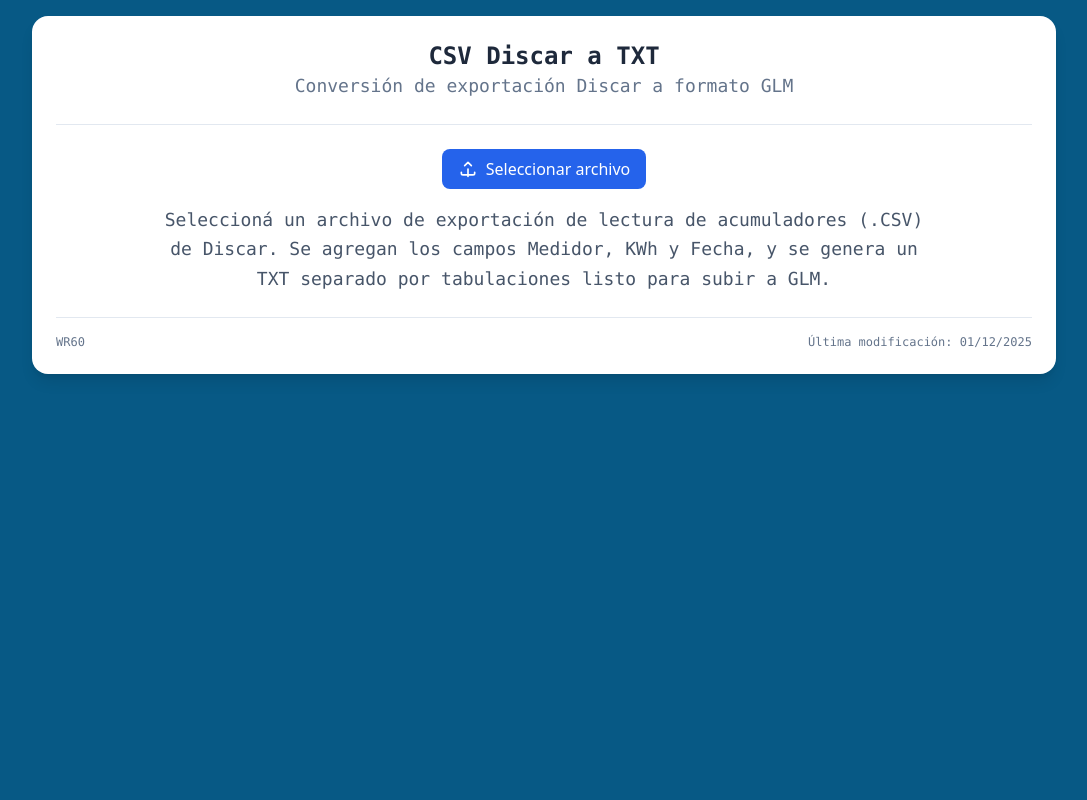
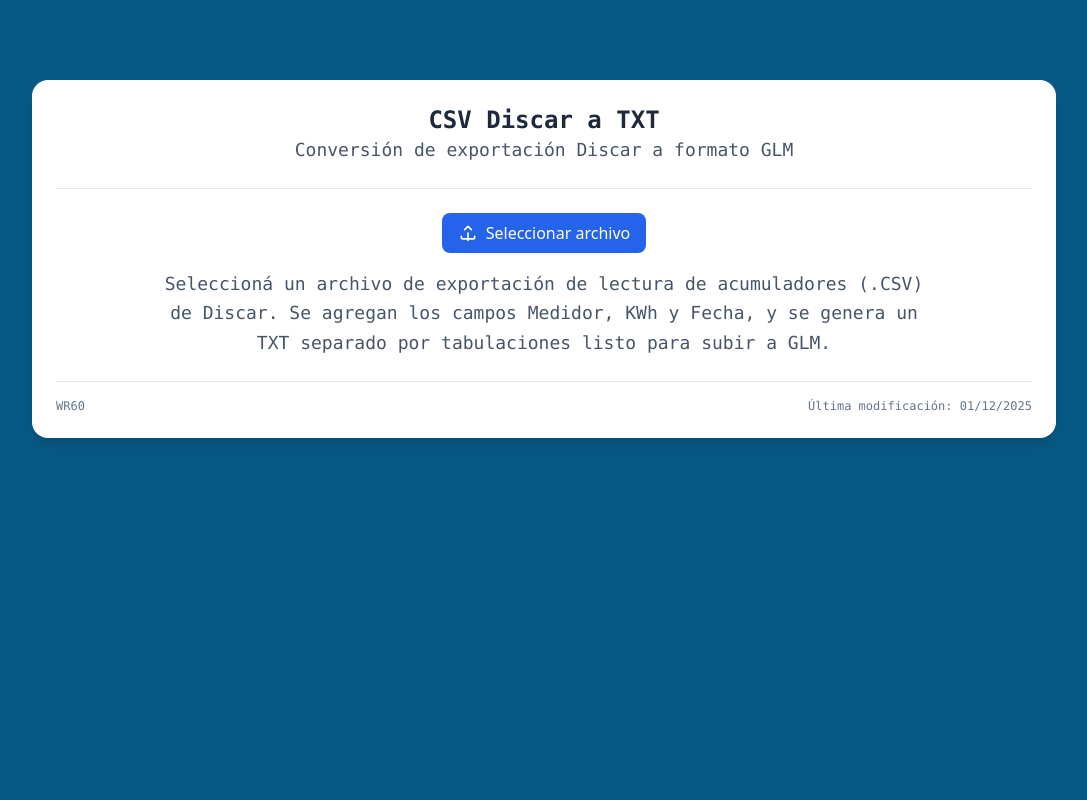
Before and after one commit to ruminahuelwalter/tomaestados, an Angular app: page / in a window 1280 px wide. Shown: the top 800 px of the page, without its empty margins (96-1183 px from the left). Built offline with nearby package versions, Linux system fonts and the light colour scheme.

Commit message:
add: prettier

```diff
--- a/package.json
+++ b/package.json
@@ -37,6 +37,8 @@
     "karma-jasmine": "~5.1.0",
     "karma-jasmine-html-reporter": "~2.1.0",
     "postcss": "^8.5.6",
+    "prettier": "^3.7.4",
+    "prettier-plugin-tailwindcss": "^0.6.14",
     "tailwindcss": "^3.4.19",
     "typescript": "~5.5.2"
   }
--- a/src/app/components/discar-comercial/discar-comercial.component.html
+++ b/src/app/components/discar-comercial/discar-comercial.component.html
@@ -1,4 +1,4 @@
-<div class="min-h-screen bg-sky-800 flex items-start justify-center p-4">
+<div class="min-h-screen bg-sky-800 flex items-start justify-center pt-20 ">
   <div class="w-full max-w-5xl bg-white rounded-2xl shadow-lg p-6 space-y-6">
 
     <!-- HEADER -->
@@ -6,7 +6,7 @@
       <h2 class="text-2xl font-semibold font-mono text-slate-800  ">
         CSV Discar a TXT
       </h2>
-      <p class="text-lg text-slate-500 font-mono">
+      <p class="text-lg text-slate-600 font-mono">
         Conversión de exportación Discar a formato GLM
       </p>
     </div>
```
Also changed, not shown: 2 other files (tests, documents, lock files or other folders).
